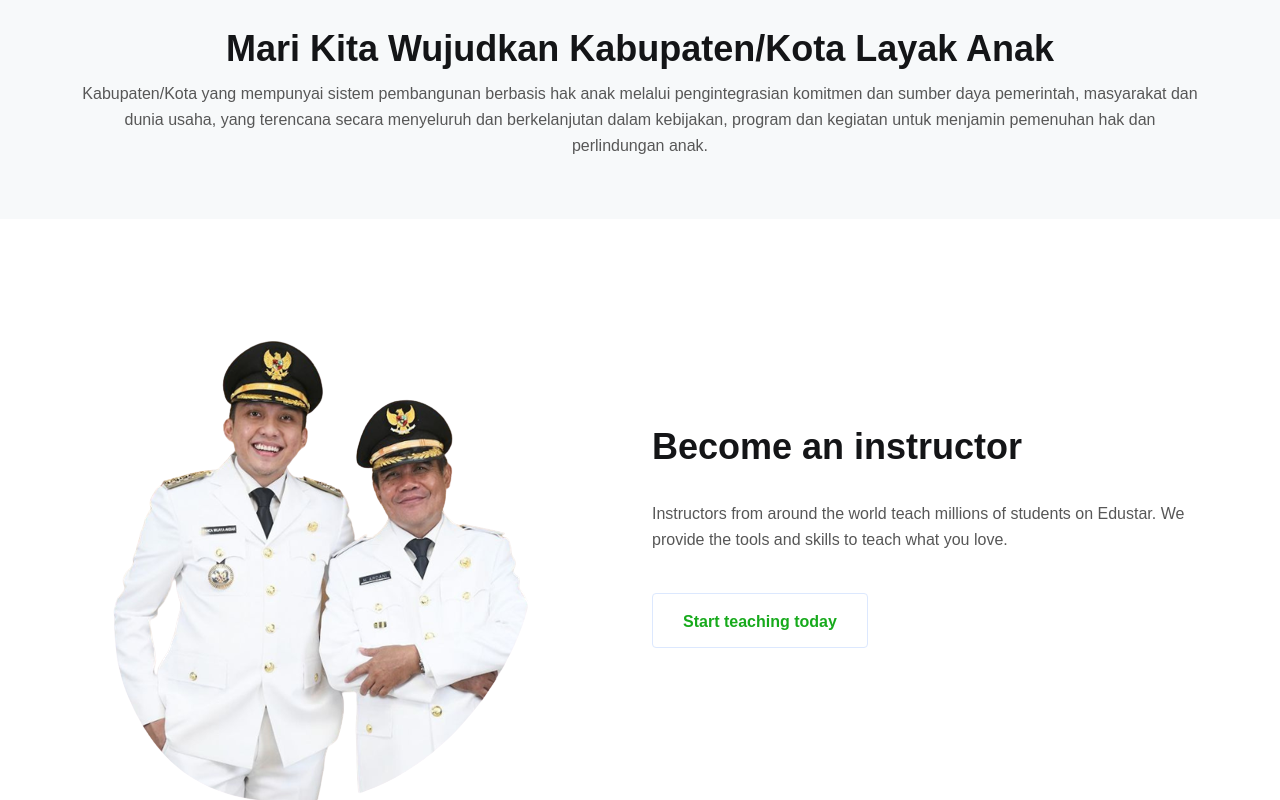
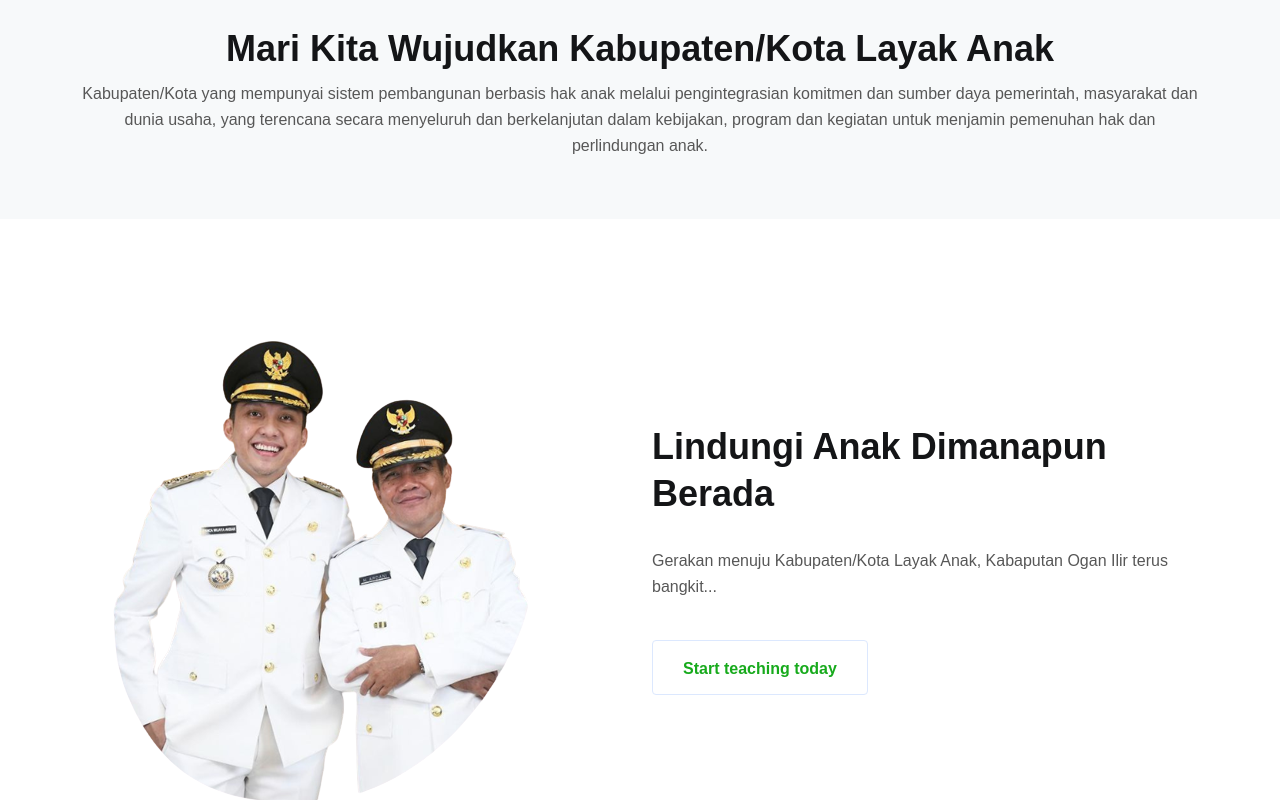
Before and after one commit to dayatpribadi/kla, a plain HTML site: page index.html in a window 1280 px wide. Shown: the part 2225-3025 px from the top of the page. Drawn offline with nearby package versions, Linux system fonts and the light colour scheme.

Commit message:
Update index.html

```diff
--- a/index.html
+++ b/index.html
@@ -642,10 +642,10 @@
                       </div>
                       <div class="col-xl-6 col-lg-6">
                          <div class="section-title mb-30 pt-120">
-                            <h2>Become an instructor</h2>
+                            <h2>Lindungi Anak Dimanapun Berada</h2>
                          </div>
                          <div class="education-content mb-30">
-                            <p>Instructors from around the world teach millions of students on Edustar. We provide the tools and skills to teach what you love.</p>
+                            <p>Gerakan menuju Kabupaten/Kota Layak Anak, Kabaputan Ogan Ilir terus bangkit...</p>
                             <a class="edu-sec-btn" href="about.html">Start teaching today</a>
                          </div>
                       </div>
```
